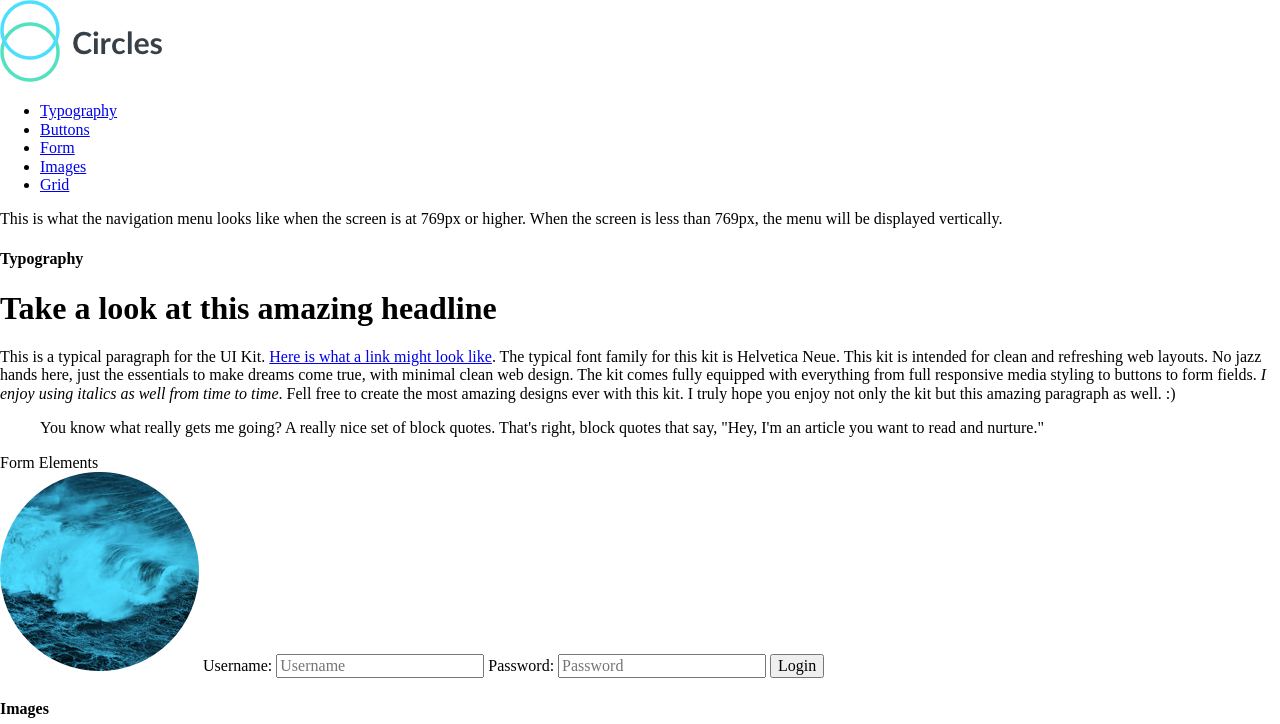
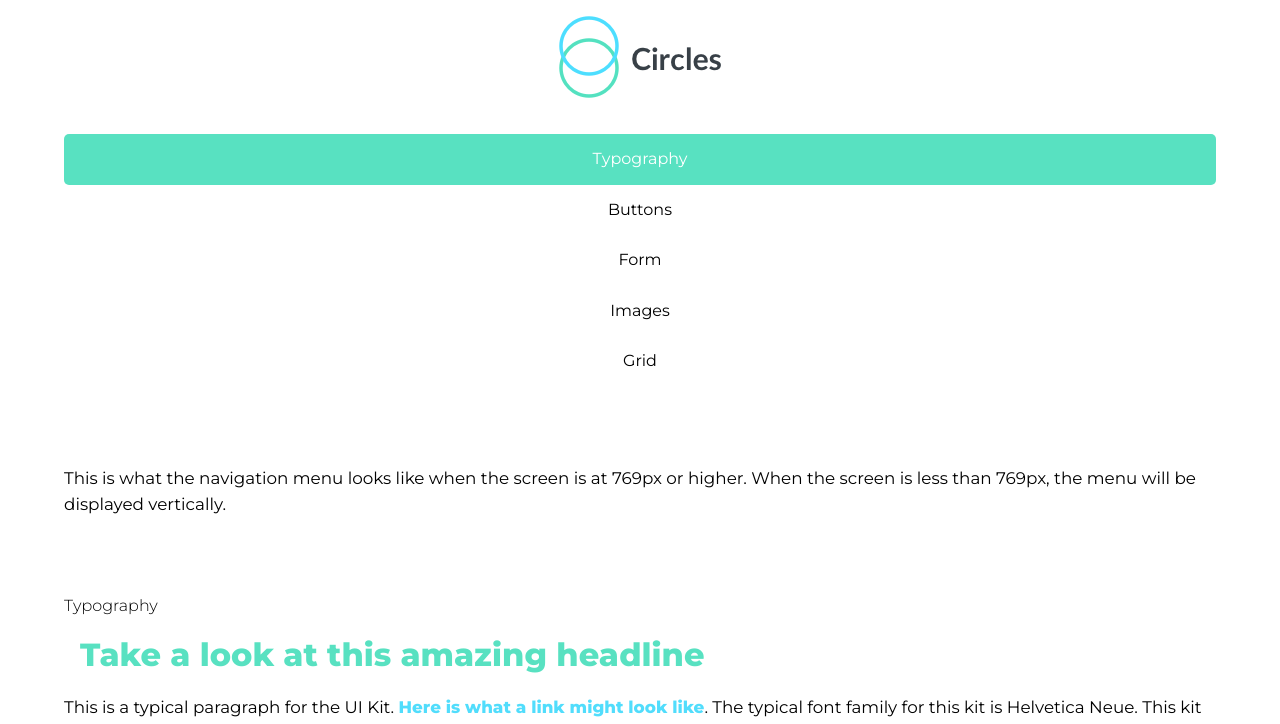
Before and after one commit to alyssavoccia/style-guide, a plain HTML site: page index.html in a window 1280 px wide. Shown: the top 724 px of the page. Drawn offline with Linux system fonts and the light colour scheme.

Commit message:
Base styles for nav, typography, form, and button elements

```diff
--- a/index.html
+++ b/index.html
@@ -6,6 +6,7 @@
   <title>Circles UI Kit</title>
   <meta name="viewport" content="width=device-width, initial-scale=1">
   <link rel="stylesheet" href="css/styles.css">
+  <link href="https://fonts.googleapis.com/css?family=Montserrat:300,400,800" rel="stylesheet">
 </head>
 <!--
     List of classes used
--- a/scss/base/_base.scss
+++ b/scss/base/_base.scss
@@ -0,0 +1,17 @@
+body {
+  font-family: $main-font;
+}
+
+a {
+  color: black;
+}
+
+ul {
+  list-style-type: none;
+  padding-left: 0;
+}
+
+p {
+  font-size: 1.05rem;
+  line-height: 1.5;
+}
--- a/scss/components/_buttons.scss
+++ b/scss/components/_buttons.scss
@@ -0,0 +1,20 @@
+.btn {
+
+  @include button-color($button-color);
+
+  &--default {
+    @extend %btn;
+  }
+  &--success {
+    @extend %btn;
+  }
+  &--error {
+    @extend %btn;
+  }
+  &--warning {
+    @extend %btn;
+  }
+  &--info {
+    @extend %btn;
+  }
+}
--- a/scss/components/_forms.scss
+++ b/scss/components/_forms.scss
@@ -0,0 +1,20 @@
+.form {
+  @include flex($dir: column);
+}
+
+.form__label--hidden {
+  display: none;
+}
+
+.form__input {
+  border: none;
+  border-bottom: 5px solid $primary-color;
+  margin-bottom: 1em;
+  margin-top: 1em;
+  padding-bottom: .5em;
+  padding-left: 1em;
+
+  &:focus {
+    outline: none;
+  }
+}
--- a/scss/components/_grid.scss
+++ b/scss/components/_grid.scss
@@ -0,0 +1,15 @@
+.container {
+  margin: 0 auto;
+  text-align: center;
+  width: 90%;
+}
+
+.grid__row {
+  @include flex($dir: column);
+}
+
+.card {
+  margin-top: 2em;
+  margin-bottom: 3em;
+  text-align: left;
+}
--- a/scss/components/_images.scss
+++ b/scss/components/_images.scss
@@ -0,0 +1,10 @@
+.img--logo {
+  margin-top: 1em;
+  margin-bottom: 1em;
+}
+
+.img--avatar {
+  align-self: center;
+  margin-bottom: 1em;
+  width: 50%;
+}
--- a/scss/components/_navigation.scss
+++ b/scss/components/_navigation.scss
@@ -0,0 +1,21 @@
+a {
+  text-decoration: none;
+}
+
+.nav {
+  margin-bottom: 3em;
+}
+
+.nav__item {
+  border-radius: 5px;
+  padding-top: 1em;
+  padding-bottom: 1em;
+  width: 100%;
+
+  &:first-child {
+    background-color: $primary-color;
+    a {
+      color: white;
+    }
+  }
+}
--- a/scss/components/_typography.scss
+++ b/scss/components/_typography.scss
@@ -0,0 +1,25 @@
+.headline--primary {
+  color: $primary-color;
+  font-weight: 800;
+  margin-left: .5em;
+}
+
+.headline--secondary {
+  font-weight: 300;
+  margin-bottom: 1em;
+  text-align: left;
+}
+
+.link {
+  color: $secondary-color;
+  font-weight: bold;
+}
+
+.blockquote {
+  border-left: 10px solid $primary-color;
+  border-radius: 5px;
+  font-size: 1.35rem;
+  font-style: italic;
+  line-height: 1.3;
+  padding: 0 1em;
+}
--- a/scss/styles.scss
+++ b/scss/styles.scss
@@ -1,3 +1,3 @@
+@import 'utilities/index';
 @import 'base/index';
-@import 'utilities/index';
 @import 'components/index';
--- a/scss/utilities/_extends.scss
+++ b/scss/utilities/_extends.scss
@@ -0,0 +1,18 @@
+%btn {
+  border: none;
+  border-radius: 0.35em;
+  color: white;
+  display: inline-block;
+  text-decoration: none;
+  text-transform: uppercase;
+  margin-bottom: 1em;
+  padding: 0.75em 1.5em;
+  width: 100%;
+  &:hover {
+    color: white;
+    opacity: 0.8;
+  }
+  &:active {
+    opacity: intial;
+  }
+}
--- a/scss/utilities/_mixins.scss
+++ b/scss/utilities/_mixins.scss
@@ -0,0 +1,29 @@
+// Button Colors
+@mixin button-color($map) {
+  @each $button, $color in $map {
+    &--#{$button} {
+      background-color: $color;
+    }
+  }
+}
+
+// // Grid Colors
+// @mixin themes($map) {
+//   @each $theme, $color in $map {
+//     .grid__#{$theme} {
+//       background-color: $color;
+//     }
+//   }
+// }
+
+// Creating a flex container
+@mixin flex(
+ $disp: flex,
+ $dir: null,
+ $wrap: null,
+ $just:null) {
+  display: $disp;
+  flex-direction: $dir;
+  flex-wrap: $wrap;
+  justify-content: $just;
+}
--- a/scss/utilities/_variables.scss
+++ b/scss/utilities/_variables.scss
@@ -0,0 +1,30 @@
+// Color Variables
+$primary-color: #58E1C1;
+$secondary-color: #51DDFC;
+$success: #63CC82;
+$error: #E4757A;
+$warning: #FD7856;
+$info: #927BC1;
+
+// Button Colors
+$button-color: (
+  'default': $secondary-color,
+  'success': $success,
+  'error': $error,
+  'warning': $warning,
+  'info': $info,
+);
+
+// Grid Colors
+$grid-color: (
+  'col--12': #80E8D1,
+  'col--6': #3FABCA,
+  'col--4': #7EE6FD,
+  'col--3': #DEB2EE,
+  'col--5': #88D9A0,
+  'col--7': #EC9FA3,
+  'col--8': #FD9F85,
+);
+
+// Fonts
+$main-font: 'Montserrat', sans-serif;
```
Also changed, not shown: css/styles.css, 1 other file.
